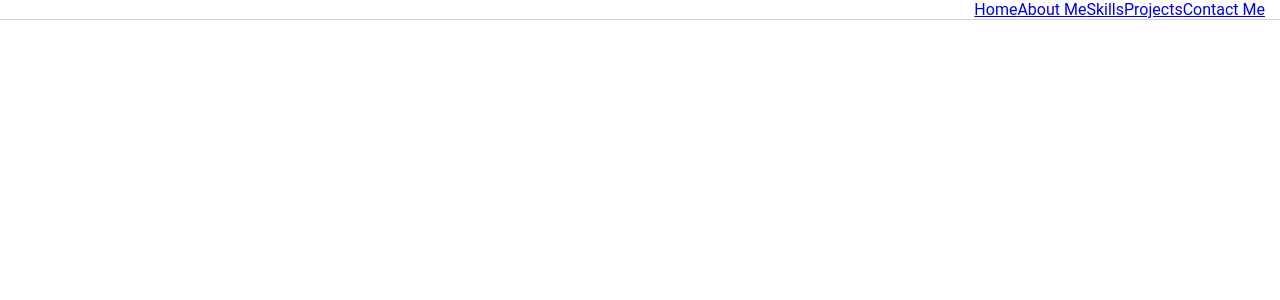
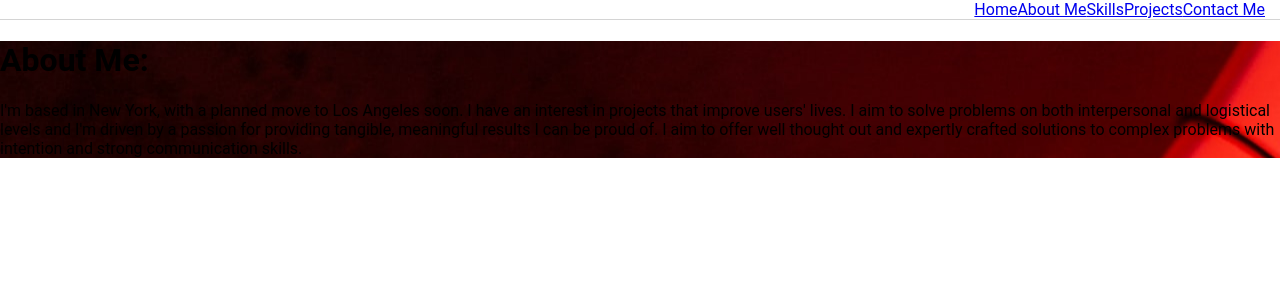
Before and after one commit to coffeegremlin/portfolio-2-electric-boogaloo, a React (Create React App) app: page /about in a window 1280 px wide. Shown: the top 300 px of the page. Built offline with nearby package versions, Linux system fonts and the light colour scheme.

Commit message:
added all pages bare bones scaffolding. added routes successfully. Need to add more assets.

```diff
--- a/src/App.jsx
+++ b/src/App.jsx
@@ -6,6 +6,10 @@ import './Styles/App.css';
 // COMPONENTS MY DUDES
 import Nav from './Components/Nav/Nax';
 import Home from './Components/Home/Home';
+import About from './Components/About/About';
+import Projects from './Components/Projects/Projects';
+import Contact from './Components/Contact/Contact';
+import Skills from './Components/Skills/Skills';
 
 // need home, contact, skills, projects, about me pages
 
@@ -13,11 +17,14 @@ const App = () => {
   // add in any kind of functionality I want to implement later here
   return (
     <main>
-      <Nav />
-        <Routes>
-          <Route path='/' element={<Home />} />
-          {/* add in the routes from nav bar here later */}
-        </Routes>
+      <Nav/>
+      <Routes>
+        <Route path='/' element={<Home />} />
+        <Route path='/about' element={<About />} />
+        <Route path='/skills' element={<Skills />} />
+        <Route path='/projects' element={<Projects />} />
+        <Route path='/contact' element={<Contact />} />
+      </Routes>
     </main>
   );
 }
--- /dev/null
+++ b/src/Components/About/About.jsx
@@ -0,0 +1,17 @@
+import React from "react";
+
+// Assets
+import Background from '../../Assets/background.jpg'
+
+const About = () => {
+  return(
+    <>
+      <div className='about' style={{ backgroundImage: `url(${Background})`}}>
+        <h1>About Me:</h1>
+        <p> I'm based in New York, with a planned move to Los Angeles soon. I have an interest in projects that improve users' lives. I aim to solve problems on both interpersonal and logistical levels and I'm driven by a passion for providing tangible, meaningful results I can be proud of. I aim to offer well thought out and expertly crafted solutions to complex problems with intention and strong communication skills.</p>
+      </div>
+    </>
+  )
+}
+
+export default About
--- /dev/null
+++ b/src/Components/Contact/Contact.jsx
@@ -0,0 +1,19 @@
+import React from "react";
+
+// Assets
+import Background from '../../Assets/background.jpg'
+
+const Contact = () => {
+  return (
+    <>
+      <div className='contact' style={{ backgroundImage: `url(${Background})`}}>
+        <h1>Contact:</h1>
+        <h3>Drop a line sometime! Here's some ways to reach out to me. Thanks for stopping by!</h3>
+        {/* Add image with links to my personal contact information */}
+        {/* use fontawesome icons */}
+      </div>
+    </>
+  )
+}
+
+export default Contact
--- a/src/Components/Home/Home.jsx
+++ b/src/Components/Home/Home.jsx
@@ -1,4 +1,4 @@
- import React from 'react';
+import React from 'react';
 
 // Assets
 import Background from '../../Assets/background.jpg'
@@ -7,9 +7,9 @@ const Home = (props) => {
   return (
     <>
       <div className='home' style={{ backgroundImage: `url(${Background})`}}>
+        <h1 id='splash-logo'>Welcome to my portfolio site! </h1>
+        <p>I'm Nathan Mausert, and I'm a full-stack software engineer with a focus on web development.</p>
       </div>
-        <img src={Background} alt="Portfolio background" />
-        <h1 id='splash-logo'>Welcome to my portfolio site!</h1>
     </>
   )
 }
--- a/src/Components/Nav/Nax.jsx
+++ b/src/Components/Nav/Nax.jsx
@@ -4,7 +4,7 @@ import { NavLink } from 'react-router-dom';
 // Components and assets, together at last
 
 
-const Nav = (props) => {
+const Nav = () => {
 
   return (
     <nav className='nav-bar'>
--- /dev/null
+++ b/src/Components/Projects/Projects.jsx
@@ -0,0 +1,17 @@
+import React from "react";
+
+// Assets
+import Background from '../../Assets/background.jpg'
+
+const Projects = () => {
+  return (
+    <>
+    <div className='projects' style={{backgroundImage: `url(${Background})`}}>
+      <h1>My Projects</h1>
+      {/* Add in cards with deployment links to projects here. Use the infinite side scoll depenedcy maybe? */}
+    </div>
+    </>
+  )
+}
+
+export default Projects
```
